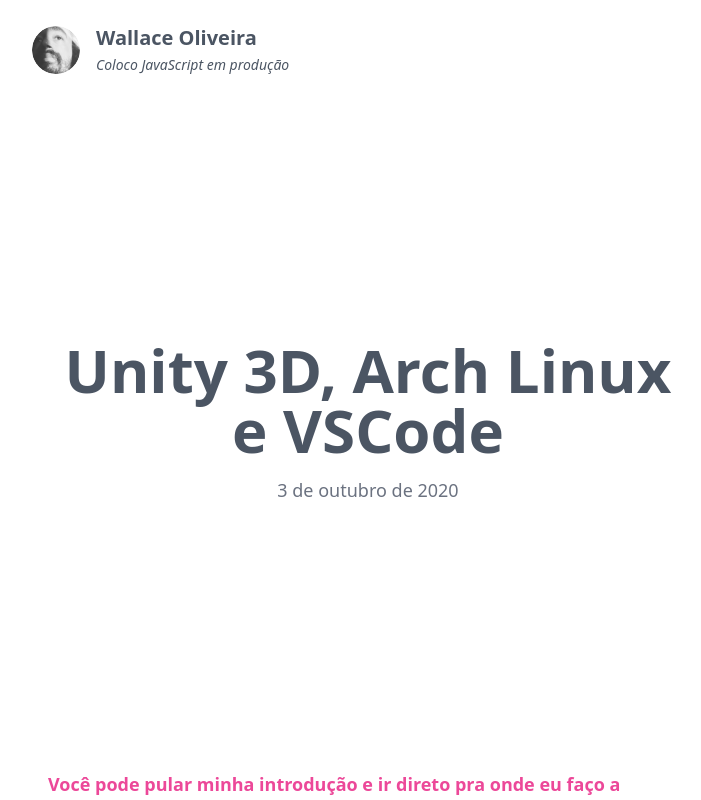
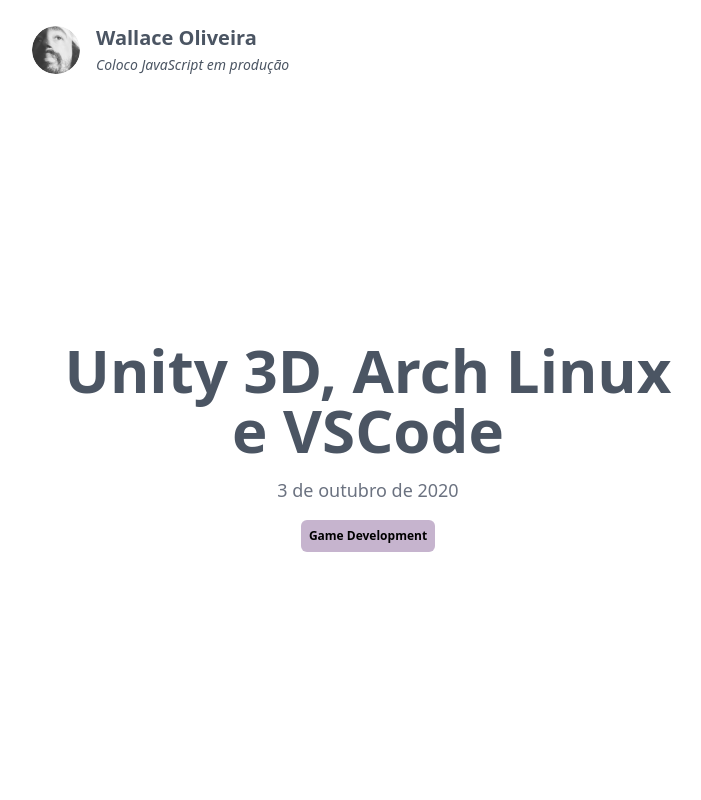
Before and after one commit to hiwllc/iamwallace, a Next.js app: page /1 in a window 1280 px wide. Shown: the top 800 px of the page, without its empty margins (272-973 px from the left). Built offline with nearby package versions, Linux system fonts and the light colour scheme.

Commit message:
post: add category link

```diff
--- a/src/api/types.ts
+++ b/src/api/types.ts
@@ -3,7 +3,7 @@
   date: string
   description: string
   cover: string
-  category: string
+  categories: string[]
 }
 
 export type Post = {
--- a/src/pages/[slug].tsx
+++ b/src/pages/[slug].tsx
@@ -1,4 +1,5 @@
 import Markdown from 'react-markdown'
+import slugify from 'slugify'
 import type { Post } from 'api'
 import { allPosts, getPostBySlug } from 'api'
 import { Header } from 'components/header'
@@ -22,13 +23,24 @@
   post: Post
 }
 
-const PostPage = (props: Props) => {
+const COLORS = {
+  'react': '#5089C6',
+  'graphql': '#B97A95',
+  'frontend': '#F6AE99',
+  'backend': '#EEEEEE',
+  'game-development': '#C6B4CE',
+  'nao-faco-ideia': '#F2E1C1',
+}
+
+type COLOR = keyof typeof COLORS
+
+const PostPage = ({ post }: Props) => {
   return (
     <>
       <SEO
-        title={props.post.frontmatter.title}
-        description={props.post.frontmatter.description}
-        image={props.post.frontmatter.cover}
+        title={post.frontmatter.title}
+        description={post.frontmatter.description}
+        image={post.frontmatter.cover}
       />
 
       <Header size={AVATAR_SIZE} />
@@ -36,23 +48,27 @@
       <section className="w-full max-w-2xl px-4 m-auto">
         <header className="w-full py-24 text-center space-y-2 lg:py-60 lg:space-y-4">
           <h2 className="text-4xl text-gray-600 font-black lg:text-6xl">
-            {props.post.frontmatter.title}
+            {post.frontmatter.title}
           </h2>
 
           <small className="text-lg block text-gray-500">
-            {props.post.frontmatter.date}
+            {post.frontmatter.date}
           </small>
 
-          {/* {props.post.frontmatter.category ? (
-            <div>
+          {post.frontmatter.categories.map(category => {
+            const slug = slugify(category, { lower: true }) as COLOR
+
+            return (
               <a
-                href="categoria/graphql"
-                className="bg-pink-400 font-semibold p-2 rounded-md text-xs"
+                key={category}
+                href={`categoria/${slug}`}
+                className="inline-block font-semibold p-2 rounded-md text-xs"
+                style={{ backgroundColor: COLORS[slug] }}
               >
-                {props.post.frontmatter.category}
+                {category}
               </a>
-            </div>
-          ) : null} */}
+            )
+          })}
         </header>
 
         <article className="pb-24">
@@ -69,7 +85,7 @@
               ul: List,
             }}
           >
-            {props.post.content}
+            {post.content}
           </Markdown>
         </article>
       </section>
```
